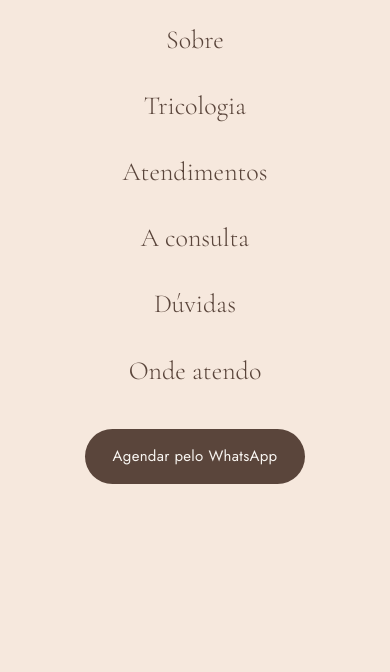
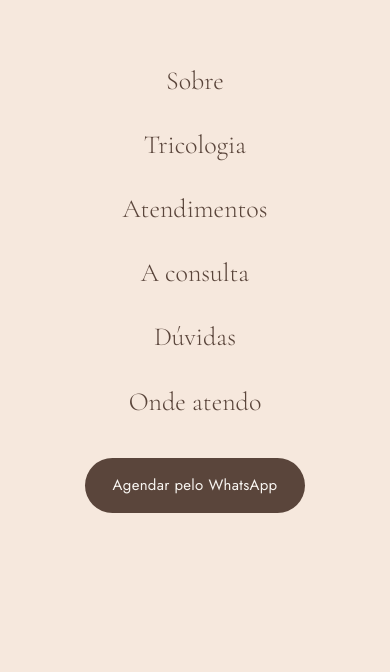
Before and after one commit to osvaldobiffi-source/site-dragiovana, a plain HTML site: page index.html in a window 390 px wide. Both pictures are taken after a click on the button "Abrir menu". Shown: the part 171-843 px from the top of the page. Drawn offline with nearby package versions, Linux system fonts and the light colour scheme.

Commit message:
Respiro no menu do celular
Co-Authored-By: Claude Opus 5.5 <noreply@anthropic.com>

```diff
--- a/estilo.css
+++ b/estilo.css
@@ -194,7 +194,7 @@ p{max-width:62ch}
   .topo{backdrop-filter:none;background:var(--logo-bg)}
   .topo-cta{display:none}
   .hamb{display:block}
-  .menu{position:fixed;inset:0;z-index:-1;background:var(--logo-bg);flex-direction:column;align-items:center;justify-content:center;gap:22px;font-family:var(--serif);font-size:26px;color:var(--cafe);opacity:0;visibility:hidden;transition:opacity .3s,visibility .3s}
+  .menu{position:fixed;inset:0;z-index:-1;background:var(--logo-bg);flex-direction:column;align-items:center;justify-content:center;gap:20px;padding-top:70px;font-family:var(--serif);font-size:26px;color:var(--cafe);opacity:0;visibility:hidden;transition:opacity .3s,visibility .3s}
   .menu-aberto .menu{opacity:1;visibility:visible}
   .menu .menu-cta{display:inline-flex;margin-top:14px;font-family:var(--sans);font-size:15px}
   .menu-aberto{overflow:hidden}
```
